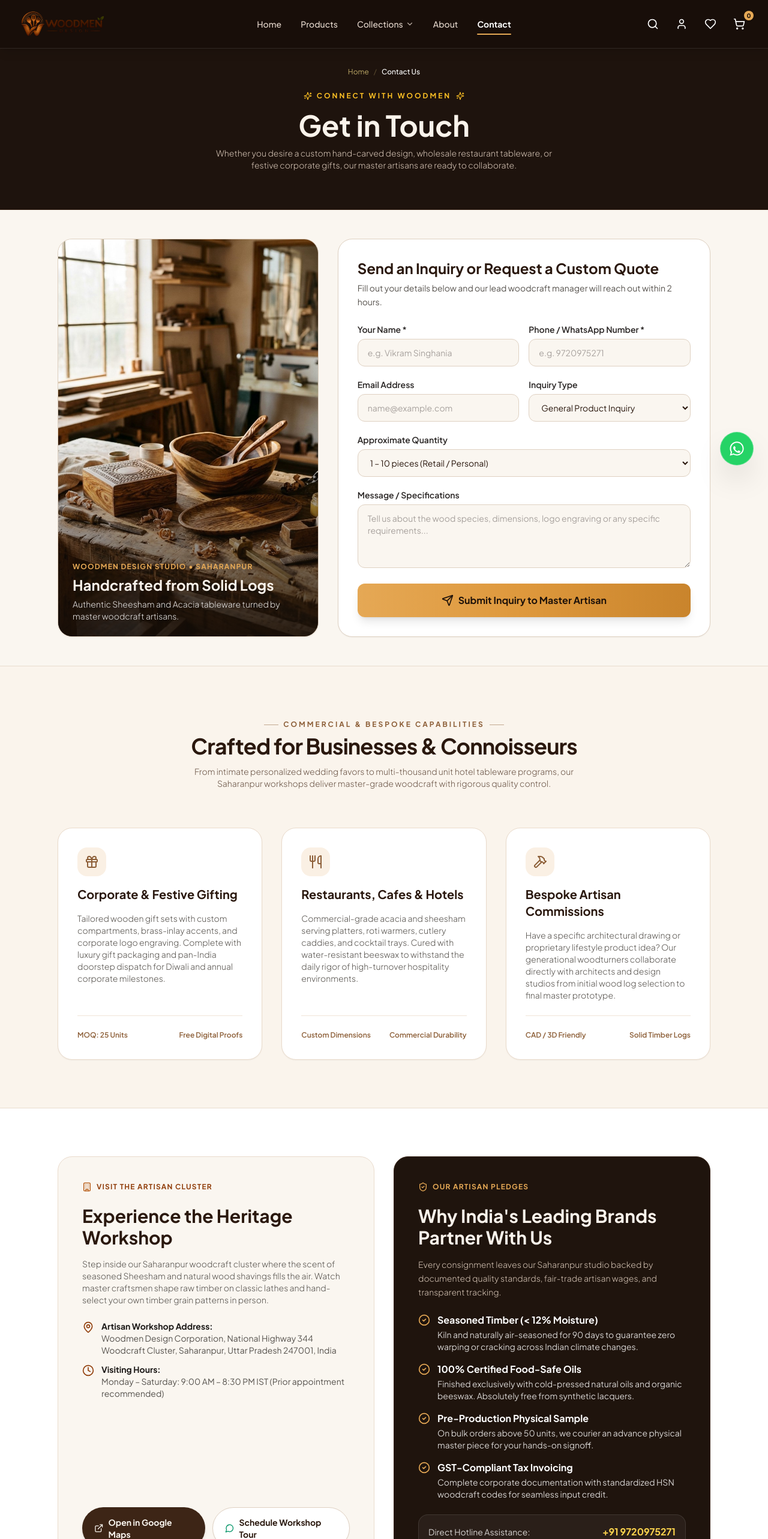
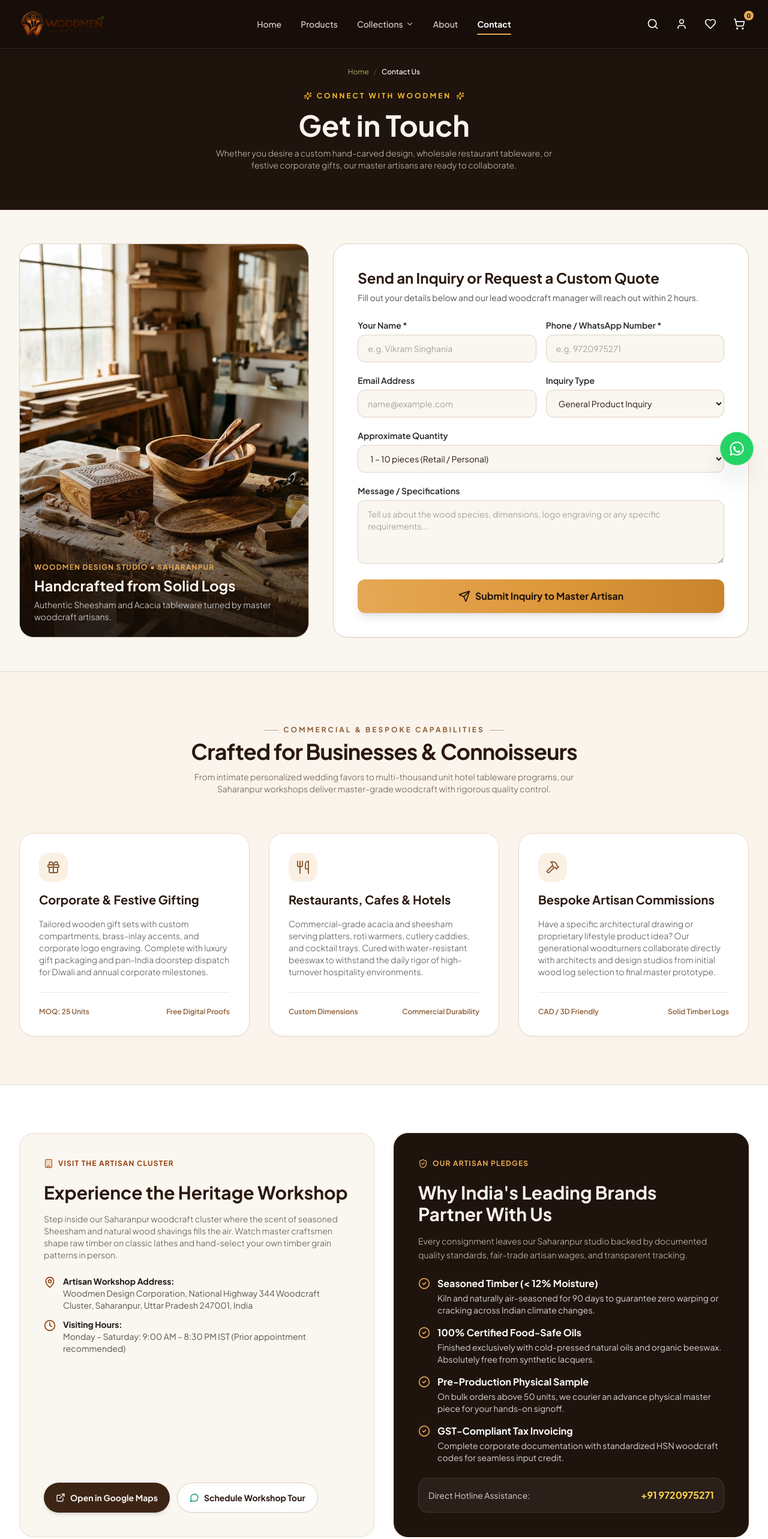
Before and after one commit to mynexasolutions-spec/woodmendesign, a Next.js app: page /contact in a window 1280 px wide. Shown: the top 2566 px of the page at 60% size. Built offline with nearby package versions, Linux system fonts and the light colour scheme.

Commit message:
style(contact): align contact grid with navbar max-w-7xl width removing excess side padding

```diff
--- a/app/contact/page.tsx
+++ b/app/contact/page.tsx
@@ -121,8 +121,8 @@ export default function ContactPage() {
       </section>
 
       {/* Main Contact Grid */}
-      <main className="max-w-6xl mx-auto px-4 sm:px-6 lg:px-8 py-12 flex-1">
-        <div className="grid grid-cols-1 lg:grid-cols-12 gap-8 items-stretch">
+      <main className="max-w-7xl mx-auto px-4 sm:px-6 lg:px-8 py-10 sm:py-14 flex-1 w-full">
+        <div className="grid grid-cols-1 lg:grid-cols-12 gap-8 lg:gap-10 items-stretch">
           {/* Left Column: Artisan Studio Showcase Image */}
           <div className="lg:col-span-5 h-full flex flex-col">
             <div className="relative w-full flex-1 min-h-[480px] sm:min-h-[560px] rounded-3xl overflow-hidden border border-[#DFD1C2] shadow-sm group">
@@ -150,7 +150,7 @@ export default function ContactPage() {
           </div>
 
           {/* Right Column: Wholesale & Inquiry Form */}
-          <div className="lg:col-span-7 bg-white p-6 sm:p-8 rounded-3xl border border-[#DFD1C2] shadow-sm">
+          <div className="lg:col-span-7 bg-white p-6 sm:p-8 lg:p-10 rounded-3xl border border-[#DFD1C2] shadow-sm">
             <h3 className="font-serif-display text-xl sm:text-2xl font-bold text-[#2A180E] mb-1.5">
               Send an Inquiry or Request a Custom Quote
             </h3>
@@ -278,7 +278,7 @@ export default function ContactPage() {
 
       {/* Capabilities & B2B Solutions Section */}
       <section className="py-14 sm:py-20 bg-[#FAF4EC] border-t border-[#E8DCCE]">
-        <div className="max-w-6xl mx-auto px-4 sm:px-6 lg:px-8">
+        <div className="max-w-7xl mx-auto px-4 sm:px-6 lg:px-8">
           <div className="text-center max-w-2xl mx-auto mb-12 sm:mb-16">
             <div className="inline-flex items-center gap-2 text-xs uppercase tracking-[0.25em] text-[#8C5E37] font-bold mb-2">
               <span className="w-6 h-[1px] bg-[#8C5E37]/50" />
@@ -357,7 +357,7 @@ export default function ContactPage() {
 
       {/* Workshop Location & Commitments Grid */}
       <section className="py-14 sm:py-20 bg-white border-t border-[#E8DCCE]">
-        <div className="max-w-6xl mx-auto px-4 sm:px-6 lg:px-8">
+        <div className="max-w-7xl mx-auto px-4 sm:px-6 lg:px-8">
           <div className="grid grid-cols-1 lg:grid-cols-12 gap-8 items-stretch">
             {/* Workshop Visit Details */}
             <div className="lg:col-span-6 bg-[#FAF6F0] rounded-3xl p-6 sm:p-10 border border-[#EADBCC] flex flex-col justify-between space-y-6">
```
